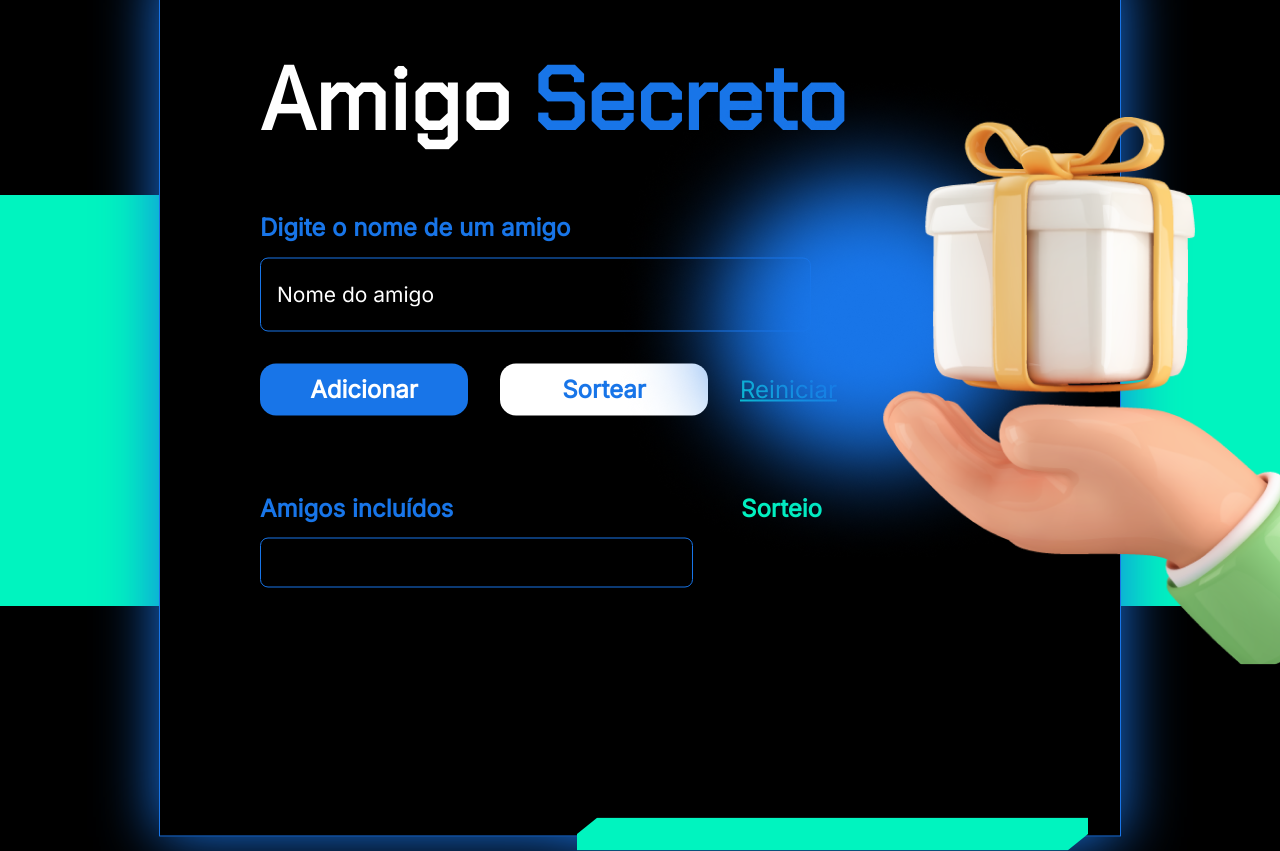
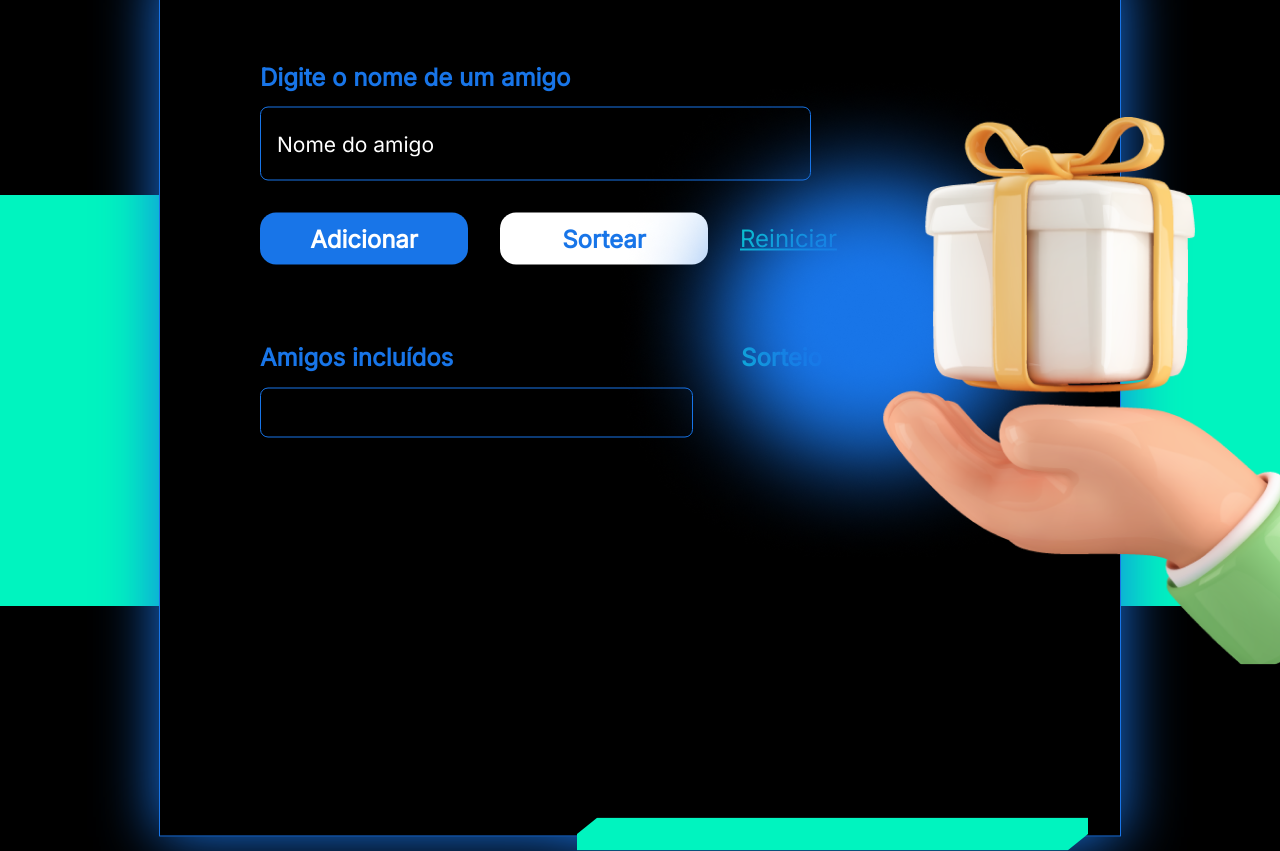
Before and after one commit to thaizacapelao/Amigo-Secreto, a plain HTML site: page index.html in a window 1280 px wide. Drawn offline with nearby package versions, Linux system fonts and the light colour scheme.

Commit message:
removendo titulo teste

```diff
--- a/index.html
+++ b/index.html
@@ -24,7 +24,6 @@ https://cdn.jsdelivr.net/npm/normalize.css@8.0.1/normalize.min.css
       <div class="content__corner-rectangle"></div>
       <div class="content__main">
         <section>
-          <h1 class="section__title">Amigo <span>Secreto</span></h1>
           <form class="form">
             <label class="form__label">
               Digite o nome de um amigo
```
